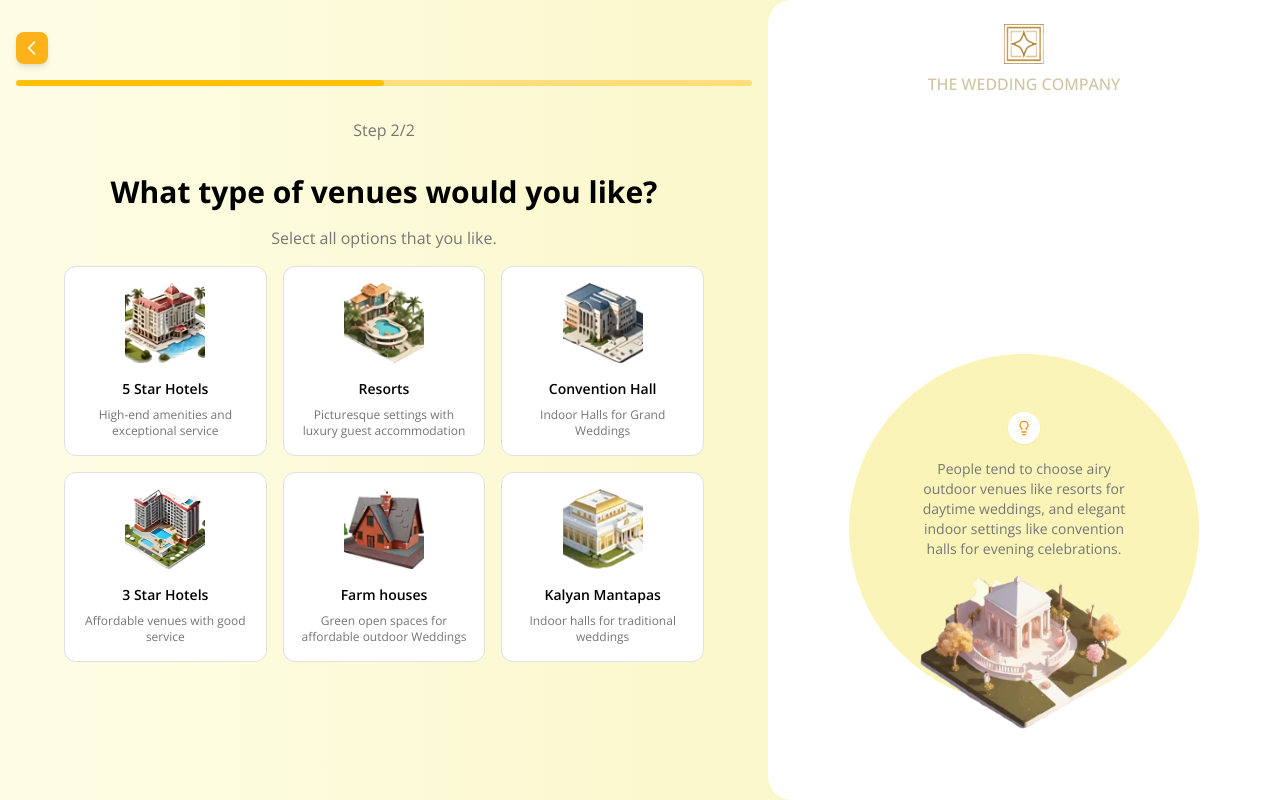
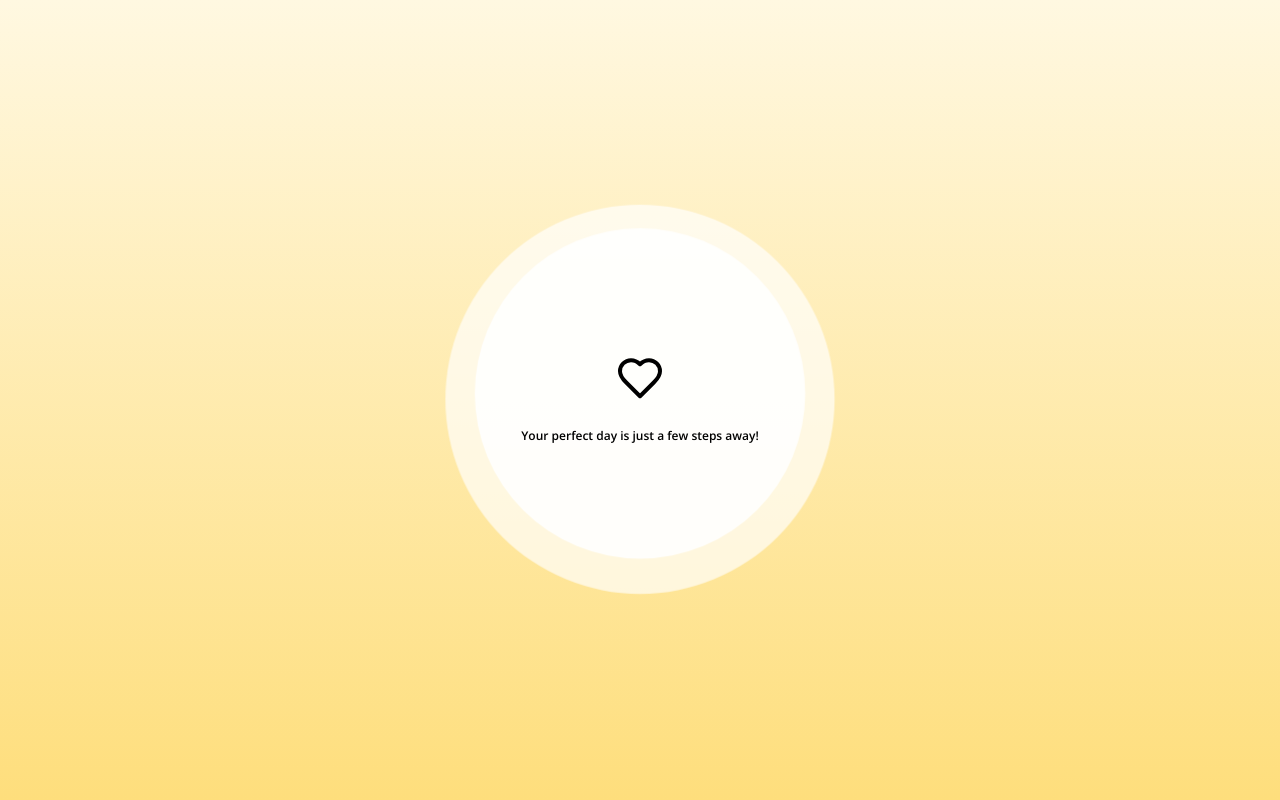
Before and after one commit to tb-rules10/task-s, a React (Vite) app in the folder client/: page /proposal in a window 1280 px wide. Both pictures are taken after a click on the button "< 100". Built offline with nearby package versions, Linux system fonts and the light colour scheme.

Commit message:
loader screen

```diff
--- a/client/src/components/MainContent.jsx
+++ b/client/src/components/MainContent.jsx
@@ -11,22 +11,22 @@ const MainContent = ({
   selectedVenues,
   setSelectedVenues,
   step,
-  setStep,
+  setStep, // Get setStep from CardScreen
 }) => {
 
   const navigate = useNavigate();
 
   const handleCards = () => {
     if (step > 1) {
-      setStep(step - 1);
+      setStep(step - 1); // Decrease step
     } else {
-      navigate("/");
+      navigate("/"); // If it's step 1, navigate to home
     }
   };
 
   return (
     <motion.div
-      className="w-full md:w-3/5 h-full bg-transparent overflow-auto"
+      className="w-full md:w-3/5 h-full bg-transparent overflow-auto no-scrollbar"
       initial={{ opacity: 0 }}
       animate={{ opacity: 1 }}
       transition={{ duration: 1 }}
@@ -58,7 +58,7 @@ const MainContent = ({
           <Progress
             value={step === 1 ? 25 : 50}
             color="amber"
-            className="bg-[#FEDE7C]"s
+            className="bg-[#FEDE7C]"
             size="sm"
           />
         </div>
--- a/client/src/components/Step2.jsx
+++ b/client/src/components/Step2.jsx
@@ -1,10 +1,12 @@
 /* eslint-disable react/prop-types */
+import { useEffect, useRef } from "react";
 import venue1 from "../assets/venue1.png";
 import venue2 from "../assets/venue2.png";
 import venue3 from "../assets/venue3.png";
 import venue4 from "../assets/venue4.png";
 import venue5 from "../assets/venue5.png";
 import venue6 from "../assets/venue6.png";
+
 
 const venueOptions = [
   { id: "5-star", title: "5 Star Hotels", description: "High-end amenities and exceptional service", image: venue1 },
@@ -16,6 +18,8 @@ const venueOptions = [
 ];
 
 const Step2 = ({ selectedVenues, setSelectedVenues }) => {
+  const buttonRef = useRef(null);
+
   const handleVenueSelect = (venueId) => {
     setSelectedVenues((prevSelected) => {
       if (prevSelected.includes(venueId)) {
@@ -25,13 +29,19 @@ const Step2 = ({ selectedVenues, setSelectedVenues }) => {
     });
   };
 
+  useEffect(() => {
+    if (selectedVenues.length > 0 && buttonRef.current) {
+      buttonRef.current.scrollIntoView({ behavior: "smooth" });
+    }
+  }, [selectedVenues]);
+
   return (
-    <div className="w-full max-w-2xl text-center">
-      <div className="mb-8 text-gray-600">Step 2/2</div>
-      <h1 className="text-3xl font-bold mb-4">What type of venues would you like?</h1>
-      <p className="text-gray-600 mb-4">Select all options that you like.</p>
+    <div className="w-full max-w-2xl px-4 text-center">
+      <div className="mb-4 md:mb-8 text-gray-600 text-sm md:text-base">Step 3/6</div>
+      <h1 className="text-2xl md:text-3xl font-bold mb-2 md:mb-4">What type of venues would you like?</h1>
+      <p className="text-sm md:text-base text-gray-600 mb-6">Select all options that you like.</p>
 
-      <div className="grid grid-cols-1 md:grid-cols-3 gap-4 px-4 pb-8">
+      <div className="grid grid-cols-2 md:grid-cols-3 gap-2 md:gap-4 pb-4 md:pb-8">
         {venueOptions.map((venue) => {
           const isSelected = selectedVenues.includes(venue.id);
           return (
@@ -39,23 +49,23 @@ const Step2 = ({ selectedVenues, setSelectedVenues }) => {
               key={venue.id}
               onClick={() => handleVenueSelect(venue.id)}
               className={`
-                relative p-4 rounded-xl border transition-all transform hover:scale-95 hover:bg-[#FEDE7C]
+                relative p-2 md:p-4 rounded-xl border transition-all transform hover:scale-95 hover:bg-[#FEDE7C]
                 ${isSelected
-                  ? 'bg-[#FEDE7C] border-[#FEDE7C] shadow-md'
+                  ? 'bg-white border-[#FD5A90] shadow-2xl'
                   : 'bg-white border-gray-300 hover:border-[#FEDE7C]'
                 }
               `}
             >
-              <div className="flex flex-col items-center space-y-2">
-                <div className="w-20 h-20 rounded-lg overflow-hidden mb-2">
+              <div className="flex flex-col items-center space-y-1 md:space-y-2">
+                <div className="w-12 h-12 md:w-16 md:h-16 rounded-lg overflow-hidden mb-1 md:mb-2">
                   <img
                     src={venue.image}
                     alt={venue.title}
                     className="w-full h-full object-cover"
                   />
                 </div>
-                <h3 className="font-semibold text-black text-sm">{venue.title}</h3>
-                <p className="text-xs text-gray-600">{venue.description}</p>
+                <h3 className="font-semibold text-black text-xs md:text-sm">{venue.title}</h3>
+                <p className="text-[10px] md:text-xs text-gray-600 line-clamp-2">{venue.description}</p>
               </div>
             </button>
           );
@@ -64,7 +74,8 @@ const Step2 = ({ selectedVenues, setSelectedVenues }) => {
 
       {selectedVenues.length >= 1 && (
         <button
-          className="w-[50%] mb-8 rounded-full bg-[#FD5A90] text-white py-3 hover:shadow-lg hover:shadow-[#FFE8A3] transition-all duration-300"
+          ref={buttonRef}
+          className="w-full md:w-[50%] mb-4 md:mb-8 rounded-full bg-[#FD5A90] text-white py-2 md:py-3 text-sm md:text-base hover:shadow-lg hover:shadow-[#FFE8A3] transition-all duration-300"
         >
           Next
         </button>
--- a/client/src/index.css
+++ b/client/src/index.css
@@ -1,11 +1,9 @@
-@import url('https://fonts.googleapis.com/css2?family=Inter:wght@100;200;300;400;500;600;700;800;900&display=swap');
 @import url("https://fonts.googleapis.com/css2?family=Open+Sans:wght@300;400;500;600;700&display=swap");
 @tailwind base;
 @tailwind components;
 @tailwind utilities;
 
 body {
-    /* font-family: 'Inter', sans-serif; */
   font-family: "Open Sans", sans-serif;
 }
 
@@ -14,5 +12,14 @@ body {
   background-size: cover;
   background-position: center center;
   min-height: 100vh;
-    overflow: hidden
+  overflow: hidden;
 }
+
+.no-scrollbar::-webkit-scrollbar {
+  display: none;
+}
+
+.no-scrollbar {
+  -ms-overflow-style: none;
+  scrollbar-width: none;
+}
--- a/client/src/pages/CardScreen.jsx
+++ b/client/src/pages/CardScreen.jsx
@@ -1,25 +1,52 @@
-import { useState } from 'react';
-import { motion } from 'framer-motion';
-import { useNavigate } from 'react-router-dom';
+import { useState, useEffect } from 'react';
 import MainContent from '../components/MainContent';
 import RightSidebar from '../components/RightSideBar';
+import LoaderScreen from './LoaderScreen'; // Assuming you have the loader component here.
 
 const CardScreen = () => {
-  const navigate = useNavigate();
   const [selectedGuests, setSelectedGuests] = useState(null);
   const [selectedVenues, setSelectedVenues] = useState([]);
-  const [step, setStep] = useState(1);
+  const [step, setStep] = useState(0); // Start with step 0 for initial loading
+  const [isLoading, setIsLoading] = useState(true); // Initial load state
+  const [transitioning, setTransitioning] = useState(false); // For step transition loader
+
+  // Handle initial load and loading state
+  useEffect(() => {
+    const timer = setTimeout(() => {
+      setIsLoading(false); // End the loading screen after 3 seconds
+      setStep(1); // Move to step 1 after loading
+    }, 3000); // 3 seconds for initial loading
+
+    return () => clearTimeout(timer); // Clean up the timeout when the component unmounts
+  }, []);
+
+  // Handle step change with loader and transition
+  const changeStep = (newStep) => {
+    setTransitioning(true); // Start step transition loader
+    setTimeout(() => {
+      setStep(newStep); // Update step after loader
+      setTransitioning(false); // End loader after 3 seconds
+    }, 3000); // Duration of the loader screen
+  };
+
+  // If still loading or transitioning, show the loader screen
+  if (isLoading || transitioning) {
+    return <LoaderScreen step={step} />;
+  }
 
   return (
-    <div className="flex h-screen w-full ">
+    <div className="flex h-screen w-full">
+      {/* Main Content */}
       <MainContent
         selectedGuests={selectedGuests}
         setSelectedGuests={setSelectedGuests}
         selectedVenues={selectedVenues}
         setSelectedVenues={setSelectedVenues}
         step={step}
-        setStep={setStep}
+        setStep={changeStep} // Pass changeStep function to MainContent
       />
+
+      {/* Right Sidebar */}
       <RightSidebar step={step} />
     </div>
   );
--- a/client/src/pages/LoaderScreen.jsx
+++ b/client/src/pages/LoaderScreen.jsx
@@ -1,40 +1,110 @@
-import React, { useEffect } from 'react';
+/* eslint-disable react/prop-types */
 import { motion } from 'framer-motion';
-import { useNavigate } from 'react-router-dom';
+import { SearchIcon, HeartIcon, StarIcon } from 'lucide-react'; // Importing additional icons
 
-const LoaderScreen = () => {
-  const navigate = useNavigate();
+// Configuration object for step data
+const stepConfig = {
+  0: {
+    icon: <SearchIcon className="text-black w-12 h-12" />,
+    text: 'Great! Let our planners craft the perfect setting for your magical day.',
+  },
+  1: {
+    icon: <HeartIcon className="text-black w-12 h-12" />,
+    text: 'Your perfect day is just a few steps away!',
+  },
+  2: {
+    icon: <StarIcon className="text-black w-12 h-12" />,
+    text: 'We’re ready to make your dreams come true!',
+  },
+};
 
-  useEffect(() => {
-    const timer = setTimeout(() => {
-      navigate('/venues');
-    }, 3000);
-
-    return () => clearTimeout(timer);
-  }, [navigate]);
+export default function LoaderScreen({ step }) {
+  // Default to step 1 if no step is provided
+  const { icon, text } = stepConfig[step] || stepConfig[1]; // Default to step 1 if invalid step
 
   return (
     <motion.div
-      initial={{ opacity: 0 }}
-      animate={{ opacity: 1 }}
-      exit={{ opacity: 0 }}
-      className="min-h-screen bg-gradient-to-b from-yellow-400 to-orange-500 flex flex-col items-center justify-center p-4"
+      initial={{ y: "100%" }}
+      animate={{ y: 0 }}
+      exit={{ y: "100%" }}
+      transition={{ duration: 1 }}
+      className="min-h-screen bg-gradient-to-b from-[#FFF8E1] to-[#FEDE7C] flex items-center justify-center"
     >
       <motion.div
-        animate={{ rotate: 360 }}
-        transition={{ duration: 2, repeat: Infinity, ease: "linear" }}
-        className="w-16 h-16 border-4 border-white border-t-transparent rounded-full"
-      />
-      <motion.p
-        initial={{ opacity: 0 }}
-        animate={{ opacity: 1 }}
-        transition={{ delay: 0.5 }}
-        className="mt-4 text-white text-xl font-bold"
+        initial={{ scale: 0.8, opacity: 0 }}
+        animate={{ scale: 1, opacity: 1 }}
+        transition={{ duration: 0.5 }}
+        className="relative flex items-center justify-center"
       >
-        Loading your perfect venues...
-      </motion.p>
+        {/* Wavy Circles */}
+        <motion.div
+          animate={{
+            scale: [1, 1.2, 1],
+            opacity: [0.7, 0.3, 0.7],
+            y: [0, -10, 0], // Creates wavy effect
+          }}
+          transition={{
+            duration: 2,
+            repeat: Infinity,
+            ease: "easeInOut",
+          }}
+          className="absolute w-96 h-96 bg-white rounded-full"
+        />
+        <motion.div
+          animate={{
+            scale: [1, 1.1, 1],
+            opacity: [0.7, 0.5, 0.7],
+            y: [0, -10, 0], // Wavy effect
+          }}
+          transition={{
+            duration: 2,
+            repeat: Infinity,
+            ease: "easeInOut",
+            delay: 0.2,
+          }}
+          className="absolute w-88 h-88 bg-white rounded-full"
+        />
+        <motion.div
+          animate={{
+            scale: [1, 1.05, 1],
+            opacity: [1, 0.8, 1],
+            y: [0, -10, 0], // Wavy effect
+          }}
+          transition={{
+            duration: 2,
+            repeat: Infinity,
+            ease: "easeInOut",
+            delay: 0.4,
+          }}
+          className="absolute w-80 h-80 bg-white rounded-full"
+        />
+
+        {/* Circle with Icon and Text inside */}
+        <div className="absolute w-80 h-80 bg-transparent text-black rounded-full flex flex-col items-center justify-center text-center p-8">
+          {/* Moving Icon */}
+          <motion.div
+            animate={{ y: [0, -5, 0] }}
+            transition={{
+              repeat: Infinity,
+              duration: 1.5,
+              ease: "easeInOut",
+            }}
+            className="mb-6"
+          >
+            {icon}
+          </motion.div>
+
+          {/* Text Inside Circle */}
+          <motion.h2
+            initial={{ opacity: 0, y: 20 }}
+            animate={{ opacity: 1, y: 0 }}
+            transition={{ delay: 0.5, duration: 0.5 }}
+            className="text-black text-xs font-semibold"
+          >
+            {text}
+          </motion.h2>
+        </div>
+      </motion.div>
     </motion.div>
   );
-};
-
-export default LoaderScreen;
+}
```
Lines whose indentation alone changed are shown as unchanged.
